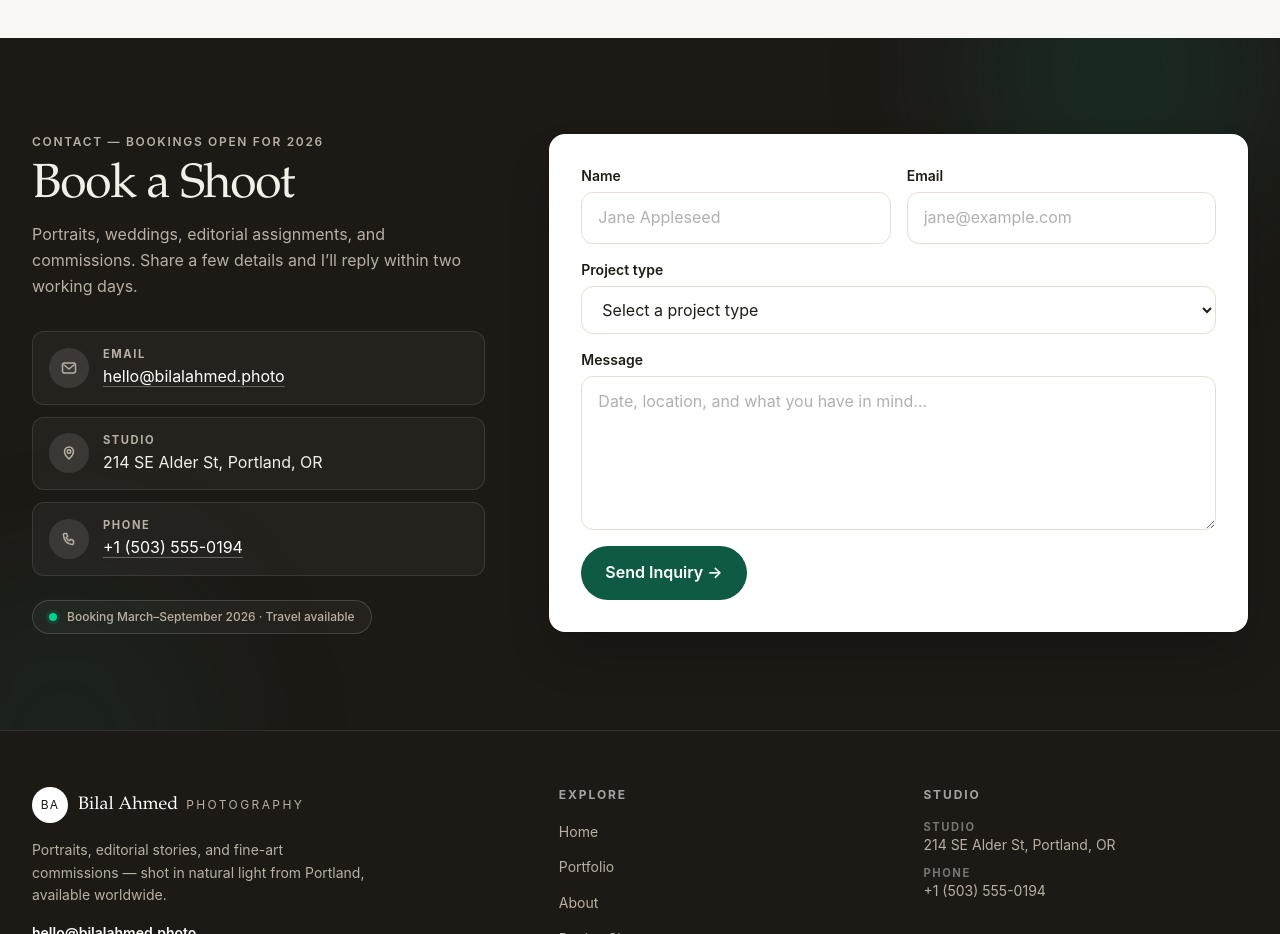
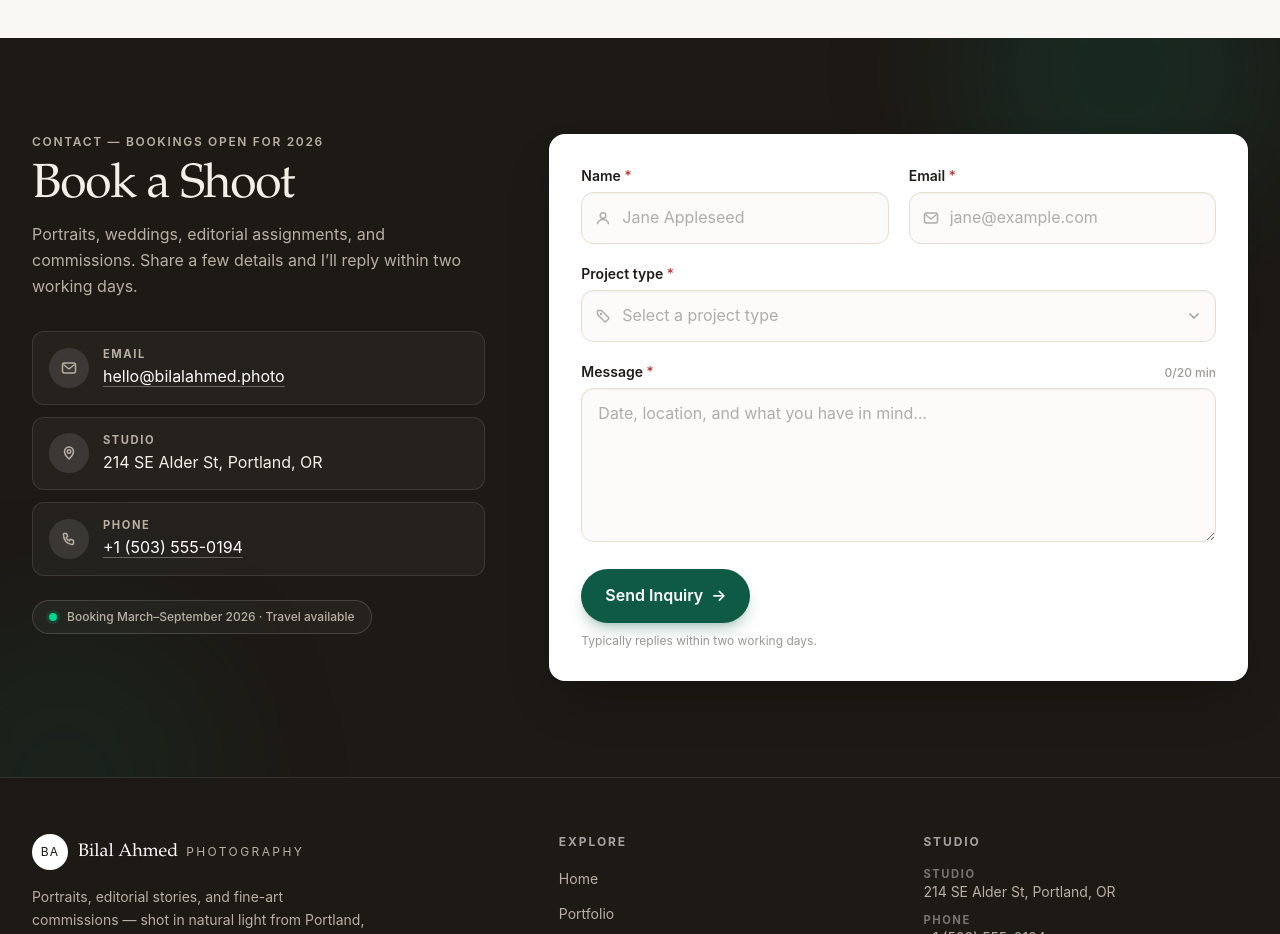
Before and after one commit to MuawiyahDev/photography-portfolio, a React (Vite) app: page / in a window 1280 px wide. Shown: the part 2800-3734 px from the top of the page. Built offline with nearby package versions, Linux system fonts and the light colour scheme.

Commit message:
refactor: pro contact form with field icons, hints and draft autosave

```diff
--- a/src/components/Contact.jsx
+++ b/src/components/Contact.jsx
@@ -1,9 +1,11 @@
 import { useState } from "react";
 import { CONTACT_DETAILS, PROJECT_TYPES } from "../data/site.js";
+import useLocalStorage from "../hooks/useLocalStorage.js";
 import Container from "./ui/Container.jsx";
 import Eyebrow from "./ui/Eyebrow.jsx";
 
 const INITIAL_VALUES = { name: "", email: "", projectType: "", message: "" };
+const MESSAGE_MIN = 20;
 
 function validate(values) {
   const errors = {};
@@ -16,8 +18,8 @@ function validate(values) {
   if (!values.projectType) {
     errors.projectType = "Please choose a project type.";
   }
-  if (values.message.trim().length < 20) {
-    errors.message = "Tell me a little more (at least 20 characters).";
+  if (values.message.trim().length < MESSAGE_MIN) {
+    errors.message = `Tell me a little more (at least ${MESSAGE_MIN} characters).`;
   }
   return errors;
 }
@@ -57,17 +59,84 @@ function PhoneIcon() {
   );
 }
 
+function UserIcon() {
+  return (
+    <svg width="16" height="16" viewBox="0 0 16 16" fill="none" aria-hidden="true">
+      <circle cx="8" cy="5.5" r="2.75" stroke="currentColor" strokeWidth="1.5" />
+      <path
+        d="M2.5 13.5c.8-2.6 2.9-4 5.5-4s4.7 1.4 5.5 4"
+        stroke="currentColor"
+        strokeWidth="1.5"
+        strokeLinecap="round"
+      />
+    </svg>
+  );
+}
+
+function TagIcon() {
+  return (
+    <svg width="16" height="16" viewBox="0 0 16 16" fill="none" aria-hidden="true">
+      <path
+        d="M2.5 2.5h4L13.5 9.5a1 1 0 0 1 0 1.4l-2.6 2.6a1 1 0 0 1-1.4 0L2.5 6.5v-4Z"
+        stroke="currentColor"
+        strokeWidth="1.5"
+        strokeLinejoin="round"
+      />
+      <circle cx="6" cy="6" r="1.25" fill="currentColor" />
+    </svg>
+  );
+}
+
+function ChevronDownIcon() {
+  return (
+    <svg width="16" height="16" viewBox="0 0 16 16" fill="none" aria-hidden="true">
+      <path
+        d="m4 6 4 4 4-4"
+        stroke="currentColor"
+        strokeWidth="1.75"
+        strokeLinecap="round"
+        strokeLinejoin="round"
+      />
+    </svg>
+  );
+}
+
 const ICONS = { email: MailIcon, text: PinIcon, phone: PhoneIcon };
 
-function Field({ id, label, error, children }) {
+function Field({ id, label, error, hint, icon, iconTop = false, children }) {
   return (
     <div className="grid min-w-0 gap-1.5">
+      <div className="flex min-w-0 items-baseline justify-between gap-2">
         <label htmlFor={id} className="text-sm font-semibold">
-        {label}
+          {label}{" "}
+          <span aria-hidden="true" className="font-normal text-error">
+            *
+          </span>
         </label>
+        {hint ? (
+          <span className="shrink-0 text-xs font-medium text-ink/45">{hint}</span>
+        ) : null}
+      </div>
+      <div className="relative min-w-0">
+        {icon ? (
+          <span
+            aria-hidden="true"
+            className={`pointer-events-none absolute left-3.5 text-ink/35 ${
+              iconTop ? "top-3.5" : "top-1/2 -translate-y-1/2"
+            }`}
+          >
+            {icon}
+          </span>
+        ) : null}
         {children}
+      </div>
       {error ? (
-        <small id={`${id}-error`} className="text-sm text-error">
+        <small id={`${id}-error`} className="flex items-center gap-1.5 text-sm text-error">
+          <svg width="14" height="14" viewBox="0 0 14 14" fill="none" aria-hidden="true" className="shrink-0">
+            <circle cx="7" cy="7" r="6" stroke="currentColor" strokeWidth="1.5" />
+            <path d="M7 4v3.2" stroke="currentColor" strokeWidth="1.5" strokeLinecap="round" />
+            <circle cx="7" cy="9.8" r="0.9" fill="currentColor" />
+          </svg>
           {error}
         </small>
       ) : null}
@@ -75,15 +144,22 @@ function Field({ id, label, error, children }) {
   );
 }
 
-const inputClass = (hasError) =>
-  `w-full max-w-full rounded-xl border bg-white px-4 py-3 text-ink outline-none transition placeholder:text-ink/35 focus:ring-2 ${
+const inputClass = (hasError, withIcon = false) =>
+  `w-full max-w-full rounded-xl border bg-cream/50 py-3 text-ink shadow-[inset_0_1px_2px_rgba(32,28,23,0.05)] outline-none transition placeholder:text-ink/35 focus:bg-white focus:ring-2 ${
+    withIcon ? "pl-10 pr-4" : "px-4"
+  } ${
     hasError
       ? "border-error focus:border-error focus:ring-error/20"
-      : "border-sand focus:border-pine focus:ring-pine/25"
+      : "border-sand hover:border-ink/30 focus:border-pine focus:ring-pine/25"
   }`;
 
 export default function Contact() {
-  const [values, setValues] = useState(INITIAL_VALUES);
+  // Draft autosave: typed text survives a refresh on this device.
+  // (Delivery still needs a backend or form-to-email service — see notes.)
+  const [values, setValues] = useLocalStorage(
+    "bilal-ahmed-portfolio:contact-draft:v1",
+    INITIAL_VALUES,
+  );
   const [errors, setErrors] = useState({});
   const [status, setStatus] = useState({ type: "", message: "" });
 
@@ -118,6 +194,10 @@ export default function Contact() {
     });
     setValues(INITIAL_VALUES);
   };
+
+  const messageLen = values.message.trim().length;
+  const messageMet = messageLen >= MESSAGE_MIN;
+  const hasDraft = Object.values(values).some((v) => v.trim().length > 0);
 
   return (
     <section
@@ -154,7 +234,7 @@ export default function Contact() {
               return (
                 <li
                   key={item.label}
-                  className="flex min-w-0 items-center gap-3.5 rounded-xl border border-white/10 bg-white/[0.04] px-4 py-3.5"
+                  className="flex min-w-0 items-center gap-3.5 rounded-xl border border-white/10 bg-white/[0.04] px-4 py-3.5 transition-colors hover:border-white/25"
                 >
                   <span className="flex h-10 w-10 shrink-0 items-center justify-center rounded-full bg-white/10 text-clay">
                     <Icon />
@@ -191,10 +271,15 @@ export default function Contact() {
         <form
           onSubmit={handleSubmit}
           noValidate
-          className="grid min-w-0 flex-1 gap-4 rounded-2xl bg-white p-5 text-ink shadow-2xl ring-1 ring-black/10 sm:p-7 lg:p-8 md:flex-[1.4]"
+          className="grid min-w-0 flex-1 gap-5 rounded-2xl bg-white p-5 text-ink shadow-2xl ring-1 ring-black/10 sm:p-7 lg:p-8 md:flex-[1.4]"
         >
-          <div className="grid min-w-0 gap-4 sm:grid-cols-2">
-            <Field id="field-name" label="Name" error={errors.name}>
+          <div className="grid min-w-0 gap-5 sm:grid-cols-2">
+            <Field
+              id="field-name"
+              label="Name"
+              error={errors.name}
+              icon={<UserIcon />}
+            >
               <input
                 id="field-name"
                 name="name"
@@ -205,11 +290,16 @@ export default function Contact() {
                 onChange={handleChange}
                 aria-invalid={Boolean(errors.name)}
                 aria-describedby={errors.name ? "field-name-error" : undefined}
-                className={inputClass(errors.name)}
+                className={inputClass(errors.name, true)}
               />
             </Field>
 
-            <Field id="field-email" label="Email" error={errors.email}>
+            <Field
+              id="field-email"
+              label="Email"
+              error={errors.email}
+              icon={<MailIcon />}
+            >
               <input
                 id="field-email"
                 name="email"
@@ -220,12 +310,17 @@ export default function Contact() {
                 onChange={handleChange}
                 aria-invalid={Boolean(errors.email)}
                 aria-describedby={errors.email ? "field-email-error" : undefined}
-                className={inputClass(errors.email)}
+                className={inputClass(errors.email, true)}
               />
             </Field>
           </div>
 
-          <Field id="field-type" label="Project type" error={errors.projectType}>
+          <Field
+            id="field-type"
+            label="Project type"
+            error={errors.projectType}
+            icon={<TagIcon />}
+          >
             <select
               id="field-type"
               name="projectType"
@@ -233,7 +328,7 @@ export default function Contact() {
               onChange={handleChange}
               aria-invalid={Boolean(errors.projectType)}
               aria-describedby={errors.projectType ? "field-type-error" : undefined}
-              className={inputClass(errors.projectType)}
+              className={`${inputClass(errors.projectType, true)} appearance-none pr-10 ${values.projectType ? "" : "text-ink/35"}`}
             >
               <option value="">Select a project type</option>
               {PROJECT_TYPES.map((type) => (
@@ -242,9 +337,24 @@ export default function Contact() {
                 </option>
               ))}
             </select>
+            <span
+              aria-hidden="true"
+              className="pointer-events-none absolute right-3.5 top-1/2 -translate-y-1/2 text-ink/40"
+            >
+              <ChevronDownIcon />
+            </span>
           </Field>
 
-          <Field id="field-message" label="Message" error={errors.message}>
+          <Field
+            id="field-message"
+            label="Message"
+            error={errors.message}
+            hint={
+              <span className={messageMet ? "text-success" : undefined}>
+                {messageLen}/{MESSAGE_MIN} min
+              </span>
+            }
+          >
             <textarea
               id="field-message"
               name="message"
@@ -258,12 +368,20 @@ export default function Contact() {
             />
           </Field>
 
+          <div className="grid gap-2.5">
             <button
               type="submit"
-            className="inline-flex w-full items-center justify-center rounded-full bg-pine px-6 py-3.5 font-semibold text-white transition-colors hover:bg-pine-dark sm:w-auto sm:justify-self-start"
+              className="inline-flex w-full items-center justify-center gap-2 rounded-full bg-pine px-6 py-3.5 font-semibold text-white shadow-lg shadow-pine/25 transition-all hover:bg-pine-dark active:scale-[0.98] sm:w-auto sm:justify-self-start"
             >
-            Send Inquiry →
+              Send Inquiry
+              <span aria-hidden="true">→</span>
             </button>
+            <p className="text-xs text-ink/45">
+              {hasDraft
+                ? "Draft auto-saved on this device — safe to refresh."
+                : "Typically replies within two working days."}
+            </p>
+          </div>
           {status.message ? (
             <p
               role="status"
```
Lines whose indentation alone changed are shown as unchanged.
